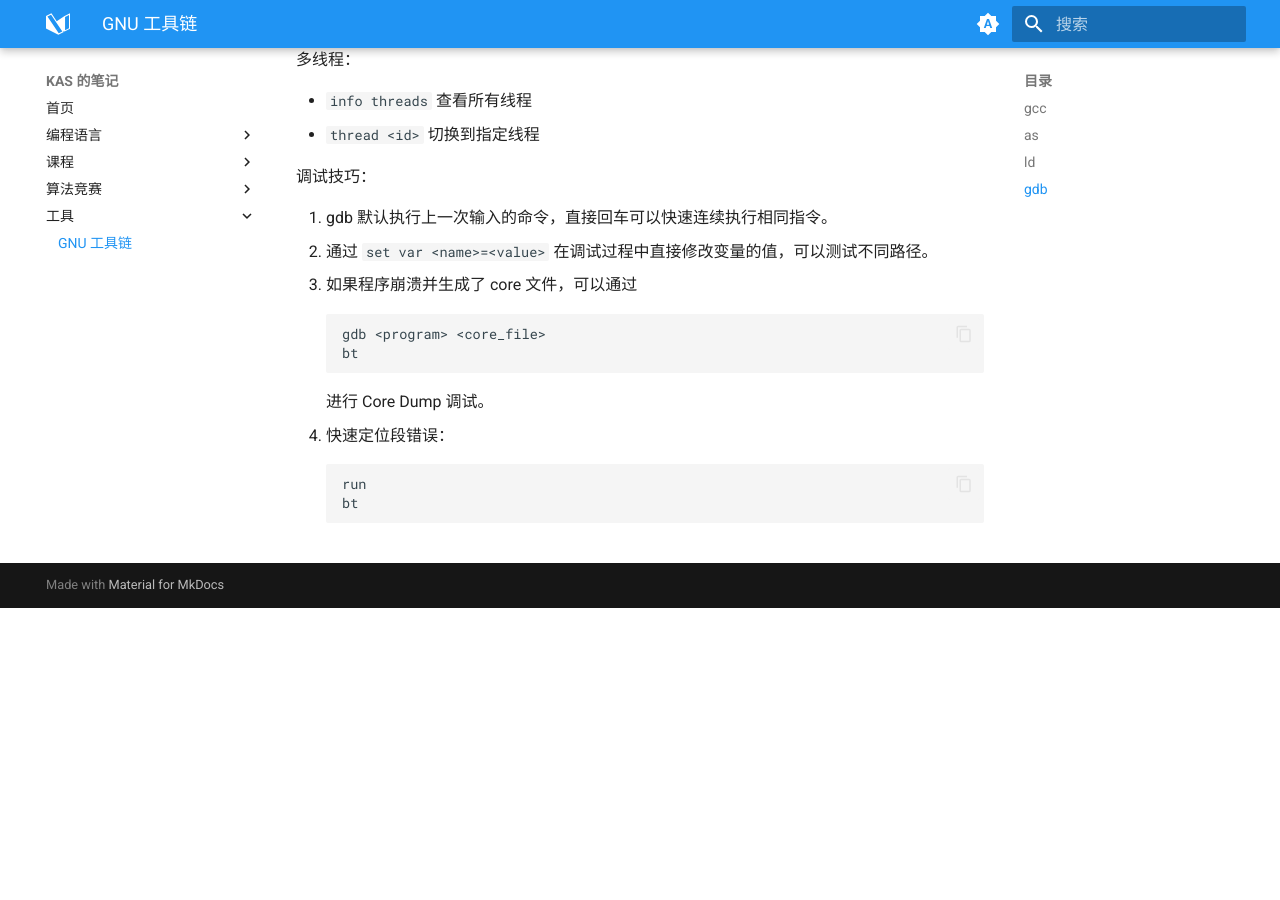
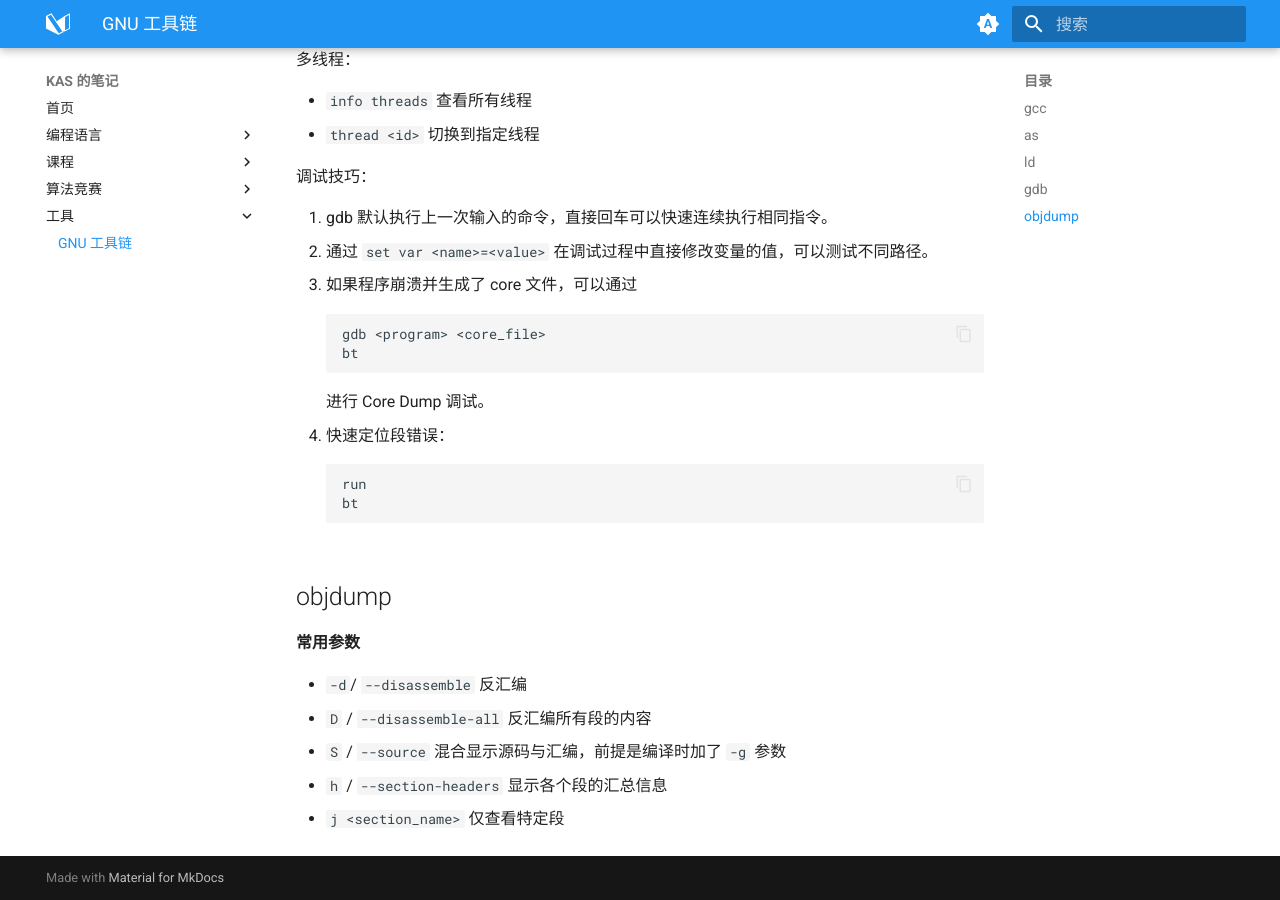
Before and after one commit to kas030/mkdocs-blog, an MkDocs documentation site: the page built from blog/docs/tools/gnu-toolchain.md, in a window 1280 px wide and 900 px high, scrolled down 5138 px. Built offline with MkDocs 1.6.1 and Material for MkDocs 9.7.7, drawn with Linux system fonts in a browser that asks for light colours; before the commit the page ends 5746 px from its top, so only the background shows below that.

Commit message:
docs: add gnu toolchain - objdump

````diff
--- a/blog/docs/tools/gnu-toolchain.md
+++ b/blog/docs/tools/gnu-toolchain.md
@@ -207,3 +207,13 @@ ld 是 GNU 工具链中的链接器（Linker），将多个目标文件和库文
     run
     bt
     ```
+
+## objdump
+
+**常用参数**
+
+- `-d`/ `--disassemble` 反汇编
+- `D` / `--disassemble-all` 反汇编所有段的内容
+- `S` / `--source` 混合显示源码与汇编，前提是编译时加了 `-g` 参数
+- `h` / `--section-headers` 显示各个段的汇总信息
+- `j <section_name>` 仅查看特定段
````
